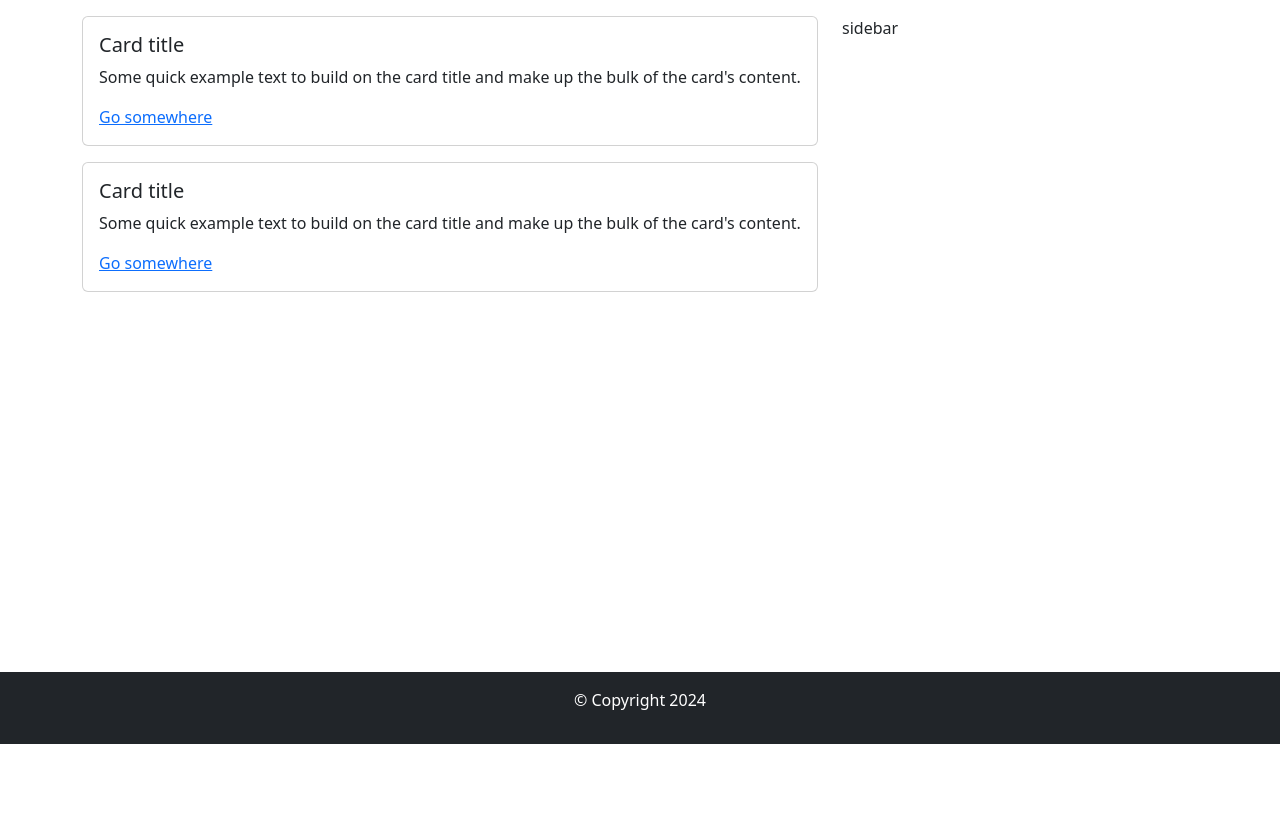
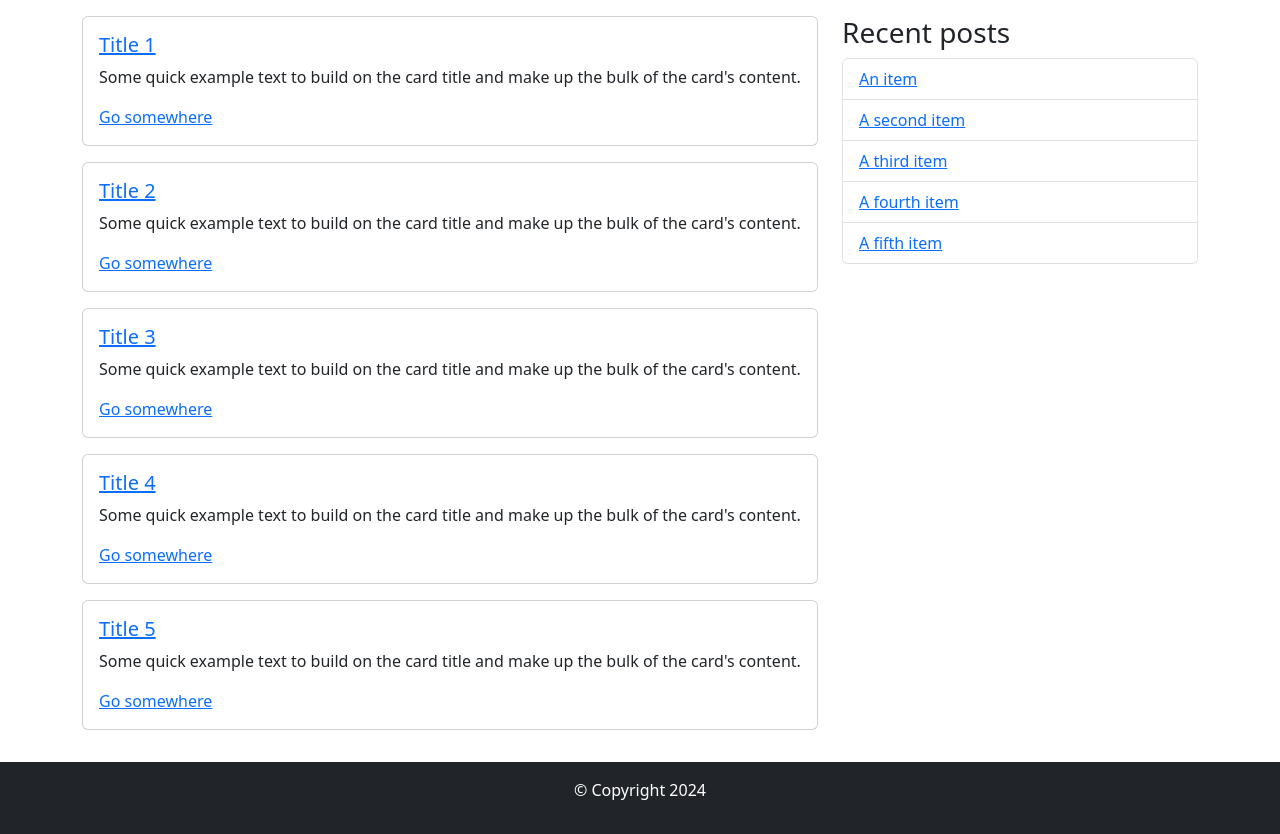
Before and after one commit to mmjustme/PHP_Practice, a PHP site: page / in a window 1280 px wide. Shown: the part 56-890 px from the top of the page. Before the commit the page ends 800 px from the top, so only its background shows below. Run offline with PHP 8.4, Linux system fonts and the light colour scheme.

Commit message:
Lesson_1: 1. Add posts and recent_posts. 1. Add code to represent data.

```diff
--- a/01_Lesson/index.php
+++ b/01_Lesson/index.php
@@ -1,3 +1,59 @@
+<?php
+
+$posts = [
+    1 => [
+        'title' => 'Title 1',
+        'desc' => 'Some quick example text to build on the card title and make up the bulk of the card\'s content.',
+        'slug' => 'title-1',
+    ],
+    2 => [
+        'title' => 'Title 2',
+        'desc' => 'Some quick example text to build on the card title and make up the bulk of the card\'s content.',
+        'slug' => 'title-2',
+    ],
+    3 => [
+        'title' => 'Title 3',
+        'desc' => 'Some quick example text to build on the card title and make up the bulk of the card\'s content.',
+        'slug' => 'title-3',
+    ],
+    4 => [
+        'title' => 'Title 4',
+        'desc' => 'Some quick example text to build on the card title and make up the bulk of the card\'s content.',
+        'slug' => 'title-4',
+    ],
+    5 => [
+        'title' => 'Title 5',
+        'desc' => 'Some quick example text to build on the card title and make up the bulk of the card\'s content.',
+        'slug' => 'title-5',
+    ],
+
+];
+
+$recent_posts = [
+    1 => [
+        'title' => 'An item',
+        'slug' => lcfirst(str_replace(' ', '-', 'An item')),
+    ],
+    2 => [
+        'title' => 'A second item',
+        'slug' => lcfirst(str_replace(' ', '-', 'A second item')),
+    ],
+    3 => [
+        'title' => 'A third item',
+        'slug' => lcfirst(str_replace(' ', '-', 'A third item')),
+    ],
+    4 => [
+        'title' => 'A fourth item',
+        'slug' => lcfirst(str_replace(' ', '-', 'A fourth item')),
+    ],
+    5 => [
+        'title' => 'A fifth item',
+        'slug' => lcfirst(str_replace(' ', '-', 'A fifth item')),
+    ],
+]
+
+    ?>
+
 <!DOCTYPE html>
 <html lang="en">
 
@@ -46,30 +102,40 @@
                 <div class="row">
                     <div class="col-md-8">
 
-                        <div class="card mb-3">
+                        <?php foreach ($posts as $post): ?>
+                            <div class="card mb-3">
 
-                            <div class="card-body">
-                                <h5 class="card-title">Card title</h5>
-                                <p class="card-text">Some quick example text to build on the card title and make up the
-                                    bulk of the card's content.</p>
-                                <a href="#">Go somewhere</a>
+                                <div class="card-body">
+                                    <h5 class="card-title">
+                                        <a href="posts/<?= $post['slug'] ?>">
+                                            <?= $post['title']; ?>
+                                        </a>
+
+                                    </h5>
+                                    <p class="card-text">
+                                        <?= $post['desc']; ?>
+                                    </p>
+                                    <a href="posts/<?= $post['slug'] ?>">Go somewhere</a>
+                                </div>
+
                             </div>
+                        <?php endforeach ?>
 
-                        </div>
-                        <div class="card mb-3">
-
-                            <div class="card-body">
-                                <h5 class="card-title">Card title</h5>
-                                <p class="card-text">Some quick example text to build on the card title and make up the
-                                    bulk of the card's content.</p>
-                                <a href="#">Go somewhere</a>
-                            </div>
-
-                        </div>
 
                     </div>
                     <div class="col-md-4">
-                        sidebar
+                        <h3>Recent posts</h3>
+                        <ul class="list-group">
+                            <?php foreach ($recent_posts as $recent_post): ?>
+
+                                <li class="list-group-item">
+                                    <a href="post/<?= $recent_post['slug'] ?>">
+                                        <?= $recent_post['title'] ?>
+                                    </a>
+                                </li>
+
+                            <?php endforeach ?>
+                        </ul>
                     </div>
                 </div>
             </div>
```
